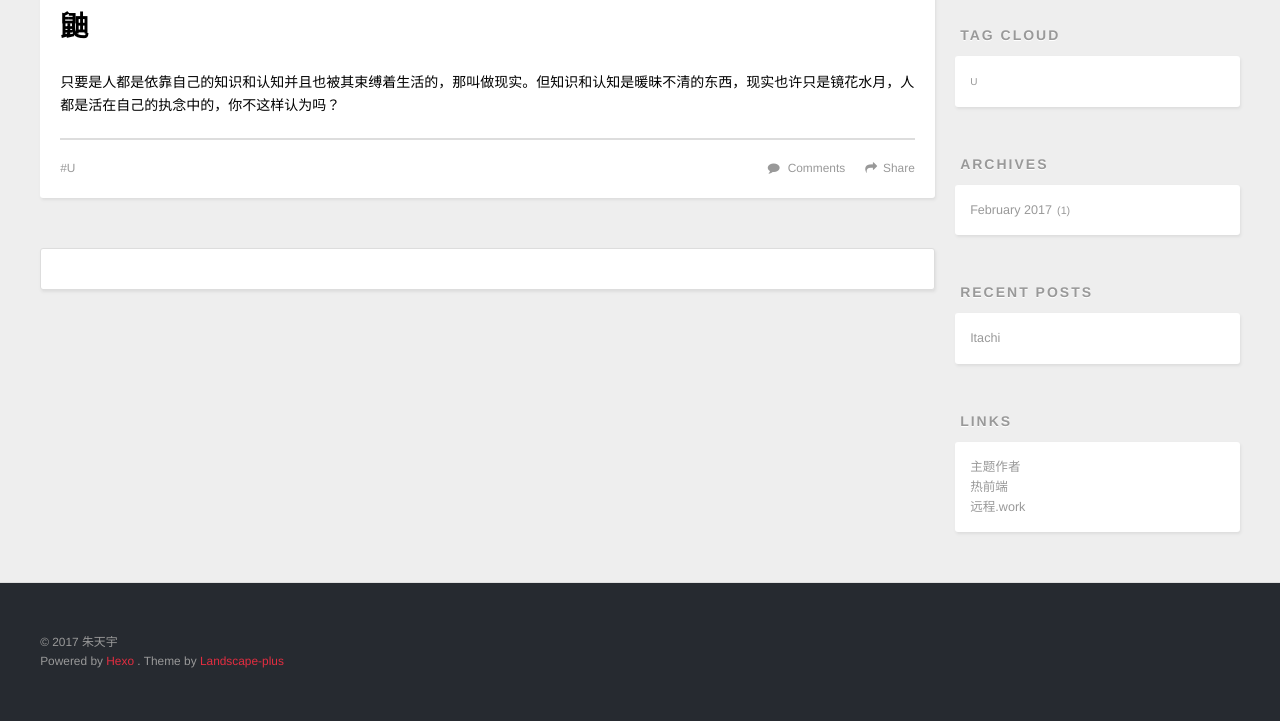
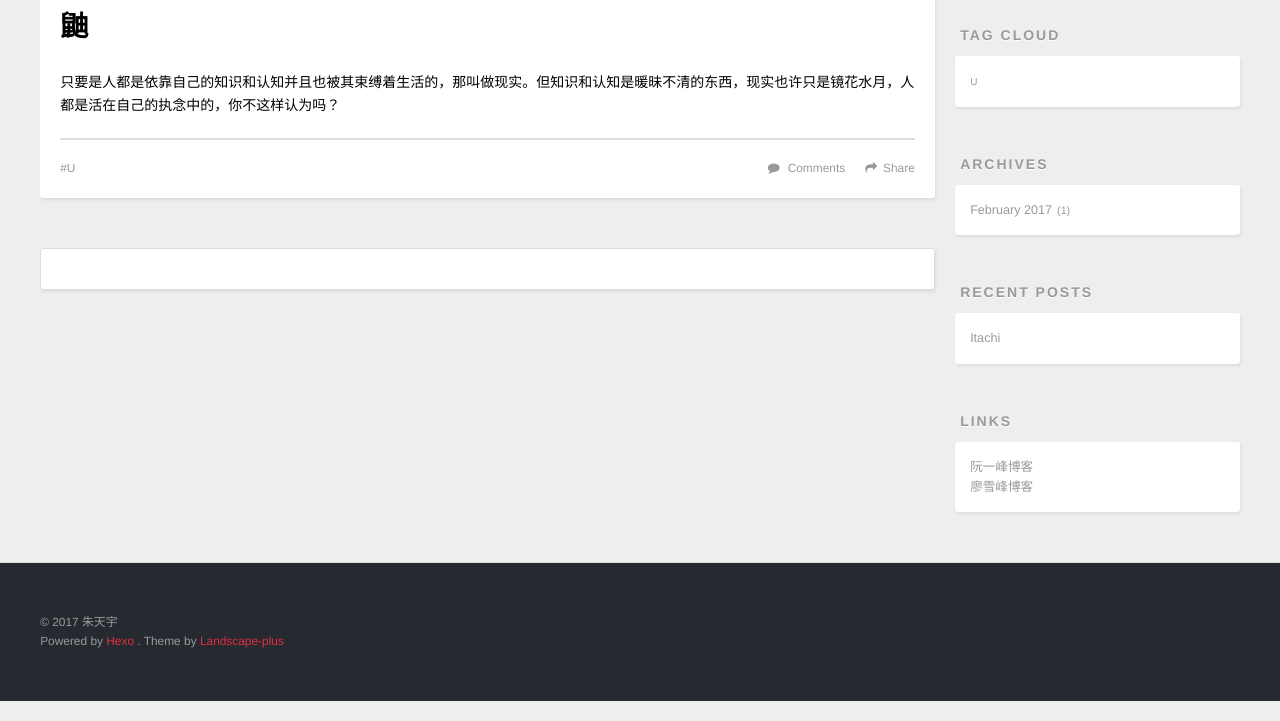
Before and after one commit to Uzty/Uzty.github.io, a plain HTML site: page 2017/02/02/itachi/index.html in a window 1280 px wide. Shown: the part 451-1172 px from the top of the page. Drawn offline with nearby package versions, Linux system fonts and the light colour scheme; a script that the page names is missing.

Commit message:
Site updated: 2017-02-25 21:48:42

```diff
--- a/2017/02/02/itachi/index.html
+++ b/2017/02/02/itachi/index.html
@@ -171,15 +171,11 @@
       <ul>
 
           <li>
-            <a href="http://arvinxiang.com" target="_blank">主题作者</a>
+            <a href="http://www.ruanyifeng.com/" target="_blank">阮一峰博客</a>
           </li>
 
           <li>
-            <a href="http://reqianduan.com" target="_blank">热前端</a>
-          </li>
-
-          <li>
-            <a href="http://yuancheng.work" target="_blank">远程.work</a>
+            <a href="http://www.liaoxuefeng.com/" target="_blank">廖雪峰博客</a>
           </li>
 
       </ul>
@@ -218,7 +214,7 @@
 
 <!-- 多说公共js代码 start -->
 <script type="text/javascript">
-var duoshuoQuery = {short_name:"reqianduan"};
+var duoshuoQuery = {short_name:"zty"};
   (function() {
     var ds = document.createElement('script');
     ds.type = 'text/javascript';ds.async = true;
```
Also changed, not shown: archives/2017/02/index.html (+3 -7 lines), archives/2017/index.html (+3 -7 lines), archives/index.html (+3 -7 lines), index.html (+3 -7 lines), tags/U/index.html (+3 -7 lines).
